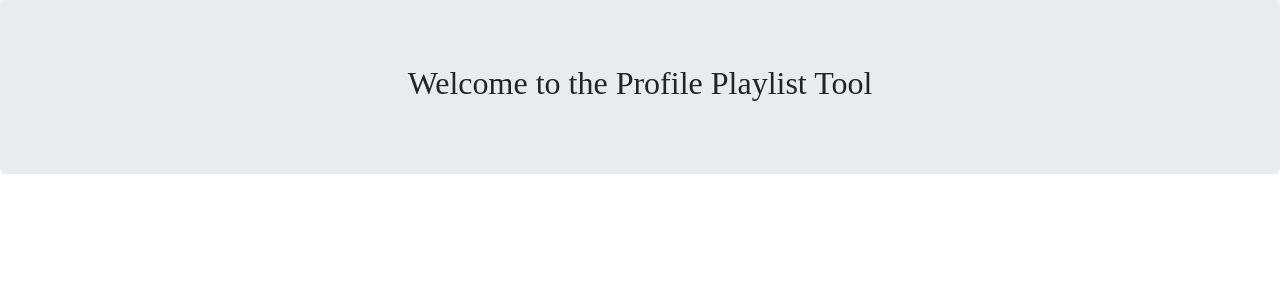
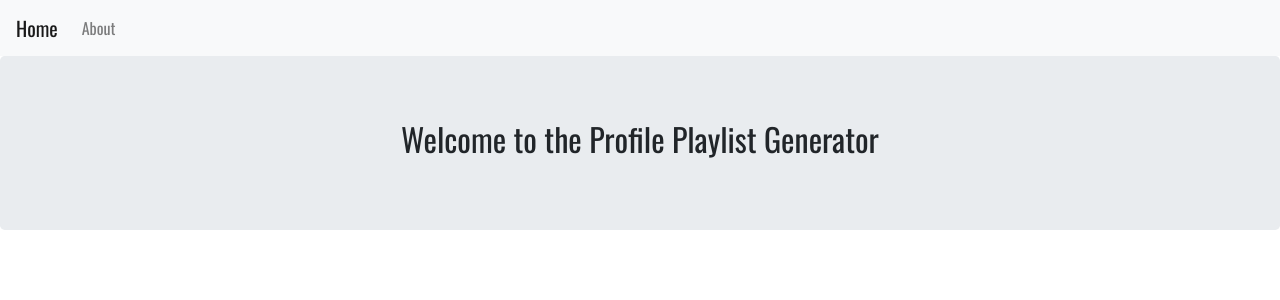
Before and after one commit to eshaan-bhattad/profiledplaylist, a Django app: page / in a window 1280 px wide. Shown: the top 300 px of the page. Run offline with Django 3.2, Linux system fonts and the light colour scheme; some libraries are stand-ins or nearby versions.

Commit message:
Added header and fixed template

```diff
--- /dev/null
+++ b/profileplaylist/templates/header.html
@@ -0,0 +1,39 @@
+<!DOCTYPE html>
+<html lang="en">
+<head>
+    <meta charset="utf-8">
+    <meta name="viewport" content="width=device-width, initial-scale=1, shrink-to-fit=no">
+    <link rel="stylesheet" href="https://stackpath.bootstrapcdn.com/bootstrap/4.5.0/css/bootstrap.min.css"
+          integrity="sha384-9aIt2nRpC12Uk9gS9baDl411NQApFmC26EwAOH8WgZl5MYYxFfc+NcPb1dKGj7Sk" crossorigin="anonymous">
+    <link rel="preconnect" href="https://fonts.gstatic.com">
+    <link href="https://fonts.googleapis.com/css2?family=Oswald&display=swap" rel="stylesheet">
+</head>
+<header style="font-family: 'Oswald'">
+    <nav class="navbar navbar-expand-md navbar-light bg-light">
+        <a class="navbar-brand" href="https://nflbracketchallengeapp.herokuapp.com">Home</a>
+        <button class="navbar-toggler" type="button" data-toggle="collapse" data-target="#navbarSupportedContent"
+                aria-controls="navbarSupportedContent" aria-expanded="false" aria-label="Toggle navigation">
+            <span class="navbar-toggler-icon"></span>
+        </button>
+        <div class="collapse navbar-collapse" id="navbarSupportedContent">
+            <ul class="navbar-nav mr-auto">
+                <li class="nav-item">
+                    <a class="nav-link"
+                       href="https://nflbracketchallengeapp.herokuapp.com/leaderboard">About<span
+                            class="sr-only">(current)</span></a>
+                </li>
+            </ul>
+        </div>
+    </nav>
+</header>
+{% block content %}{% endblock %}
+<script src="https://code.jquery.com/jquery-3.5.1.slim.min.js"
+        integrity="sha384-DfXdz2htPH0lsSSs5nCTpuj/zy4C+OGpamoFVy38MVBnE+IbbVYUew+OrCXaRkfj"
+        crossorigin="anonymous"></script>
+<script src="https://cdn.jsdelivr.net/npm/popper.js@1.16.0/dist/umd/popper.min.js"
+        integrity="sha384-Q6E9RHvbIyZFJoft+2mJbHaEWldlvI9IOYy5n3zV9zzTtmI3UksdQRVvoxMfooAo"
+        crossorigin="anonymous"></script>
+<script src="https://stackpath.bootstrapcdn.com/bootstrap/4.5.0/js/bootstrap.min.js"
+        integrity="sha384-OgVRvuATP1z7JjHLkuOU7Xw704+h835Lr+6QL9UvYjZE3Ipu6Tp75j7Bh/kR0JKI"
+        crossorigin="anonymous"></script>
+</html>
--- a/profileplaylist/templates/index.html
+++ b/profileplaylist/templates/index.html
@@ -1,23 +1,23 @@
 <!DOCTYPE html>
+{% extends "header.html" %}
 <html lang="en">
-<head></head>
-<body style="font-family: 'Oswald'">
+{% block content %}
+    <head>
         <meta charset="utf-8">
         <meta name="viewport" content="width=device-width, initial-scale=1, shrink-to-fit=no">
         <link rel="stylesheet" href="https://stackpath.bootstrapcdn.com/bootstrap/4.5.0/css/bootstrap.min.css"
-      integrity="sha384-9aIt2nRpC12Uk9gS9baDl411NQApFmC26EwAOH8WgZl5MYYxFfc+NcPb1dKGj7Sk" crossorigin="anonymous">
+              integrity="sha384-9aIt2nRpC12Uk9gS9baDl411NQApFmC26EwAOH8WgZl5MYYxFfc+NcPb1dKGj7Sk"
+              crossorigin="anonymous">
         <title>Profile Playlist</title>
-
-
+    </head>
+    <body style="font-family: 'Oswald'">
     <div class="jumbotron text-center">
-    <h2>Welcome to the Profile Playlist Tool</h2>
-</div>
-
+        <h2>Welcome to the Profile Playlist Generator</h2>
     </div>
     <!-- Optional JavaScript -->
     <!-- jQuery first, then Popper.js, then Bootstrap JS -->
     <script src="https://code.jquery.com/jquery-3.5.1.slim.min.js"
-        integrity="sha384-DfXdz2hgit stPH0lsSSs5nCTpuj/zy4C+OGpamoFVy38MVBnE+IbbVYUew+OrCXaRkfj"
+            integrity="sha384-DfXdz2htPH0lsSSs5nCTpuj/zy4C+OGpamoFVy38MVBnE+IbbVYUew+OrCXaRkfj"
             crossorigin="anonymous"></script>
     <script src="https://cdn.jsdelivr.net/npm/popper.js@1.16.0/dist/umd/popper.min.js"
             integrity="sha384-Q6E9RHvbIyZFJoft+2mJbHaEWldlvI9IOYy5n3zV9zzTtmI3UksdQRVvoxMfooAo"
```
Also changed, not shown: other parts of profileplaylist/templates/index.html (+1 -0 lines), profileplaylist/requirements.txt (added, +52 -0 lines). Lines whose indentation alone changed are shown as unchanged.
